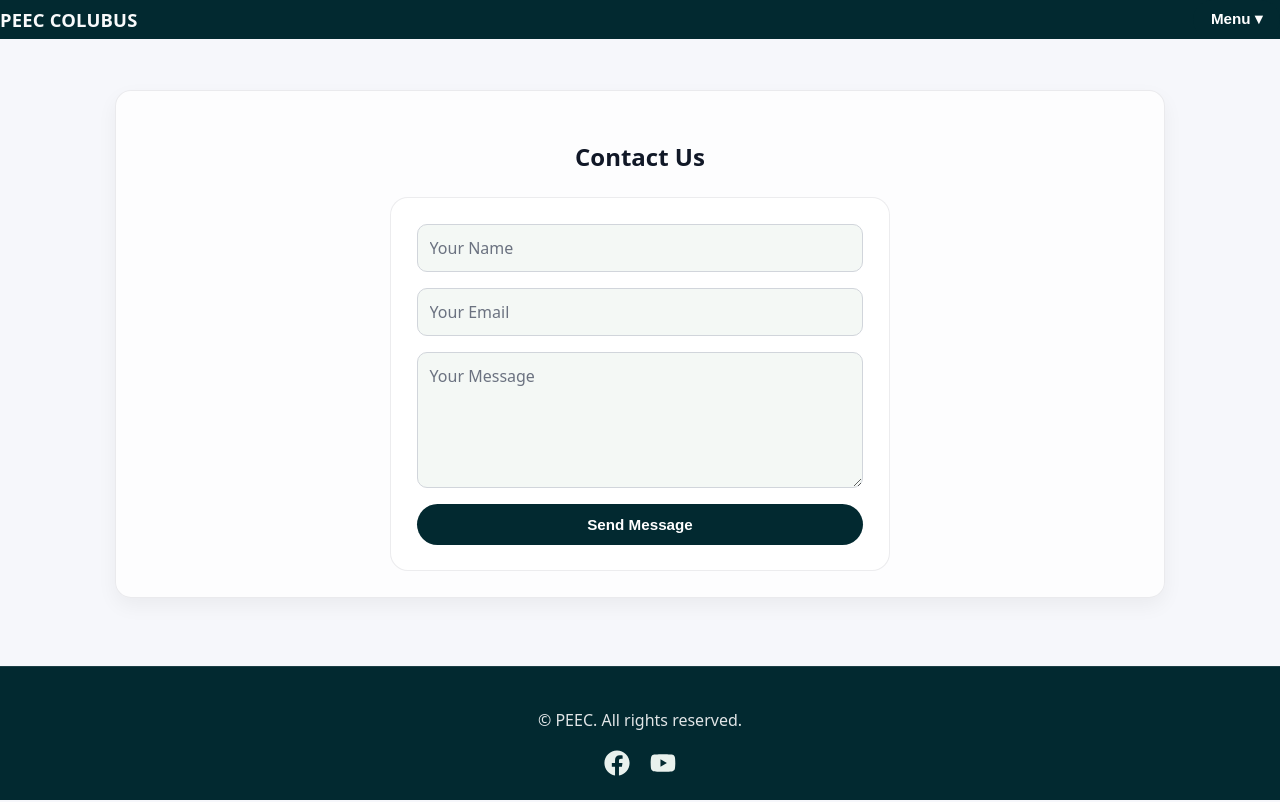
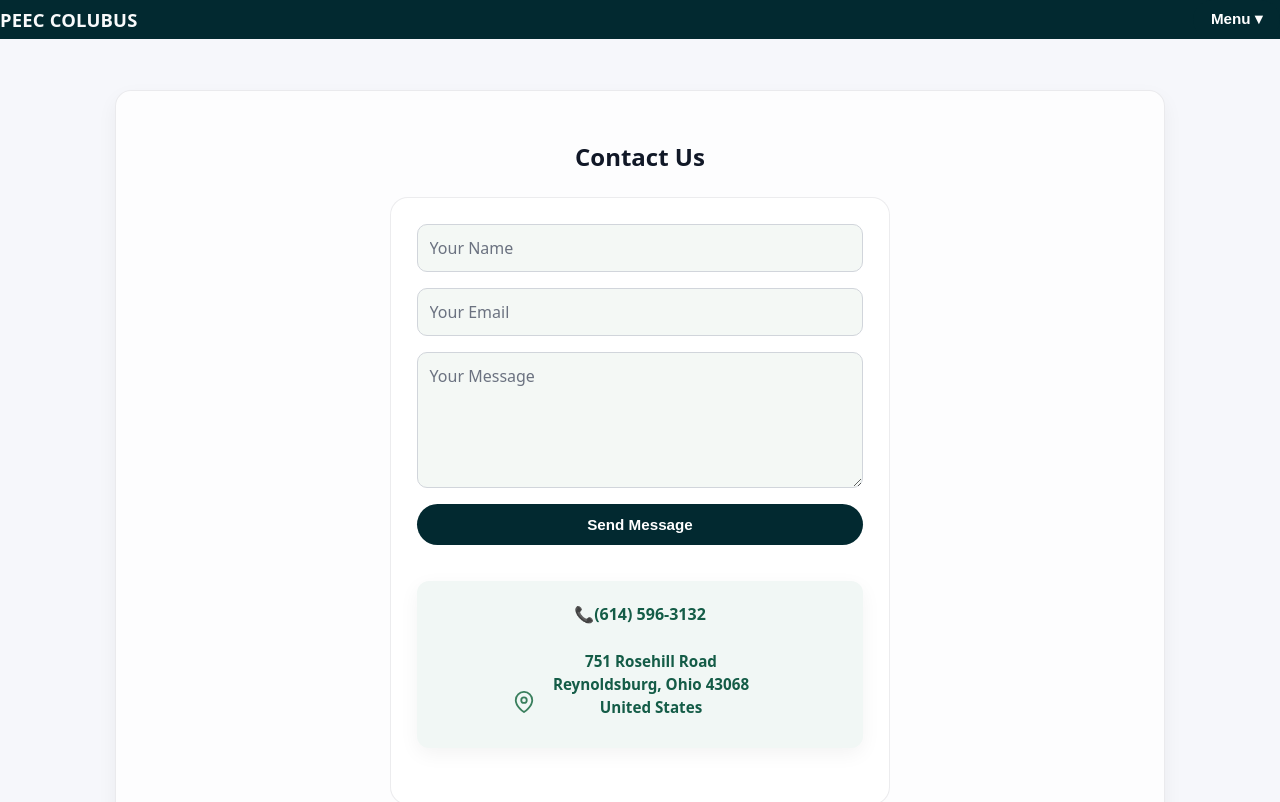
Before and after one commit to Mawitey/PEEC-Website-Frontend, a React (Vite) app: page /contact in a window 1280 px wide. Shown: the top 802 px of the page. Built offline with nearby package versions, Linux system fonts and the light colour scheme.

Commit message:
fixed website after taking comments from church members

```diff
--- a/src/pages/About.jsx
+++ b/src/pages/About.jsx
@@ -109,9 +109,6 @@ function About() {
                         congregation, prompting the search for a larger meeting place. Leaders were appointed to serve as elders
                         of the fellowship.
                         <h3>Important Milestones</h3>
-                        As the fellowship continued to grow and multiply, the homes that once hosted the gatherings could no
-                        longer accommodate the congregation, prompting the search for a larger meeting place. During this
-                        period, leaders were appointed to serve as elders of the fellowship.
                         In September 2010, the church officially began holding its services at the Bethany Lutheran Church
                         building, where it continued to meet until the end of 2015. Beginning in early 2016, the church started
                         holding its services at The Cross Walk Church building.
@@ -127,7 +124,7 @@ function About() {
                         affairs of the congregation. Pastor Negga Woldesemaet has been serving the Lord since his childhood in
                         Eritrea and Ethiopia. He holds a Master of Divinity degree from Asbury Theological Seminary.
                         In 2021, the church recognized and ordained Pastor Mulugeta Megisteab as a church teacher, affirming
-                        the grace God has given him to teach the Word of God. During the same period, Evangelist Paul
+                        the grace God has given him to teach the Word of God. During the same period, Evangelist Paulos
                         Gebremariam was recognized and ordained as an evangelist, acknowledging God’s call upon his life to
                         proclaim the gospel.
 
--- a/src/pages/Contact.jsx
+++ b/src/pages/Contact.jsx
@@ -1,4 +1,138 @@
+// import { useState } from "react";
+//
+// export default function Contact() {
+//     const [form, setForm] = useState({
+//         name: "",
+//         email: "",
+//         message: "",
+//     });
+//
+//     const [status, setStatus] = useState("");
+//
+//     function handleChange(e) {
+//         setForm({ ...form, [e.target.name]: e.target.value });
+//     }
+//
+//     async function handleSubmit(e) {
+//         e.preventDefault();
+//         setStatus("Sending...");
+//
+//         try {
+//             const res = await fetch(
+//                 "https://xvhnx82dx5.execute-api.us-east-1.amazonaws.com/contact",
+//                 {
+//                     method: "POST",
+//                     headers: { "Content-Type": "application/json" },
+//                     body: JSON.stringify({
+//                         name: form.name,
+//                         email: form.email,
+//                         message: form.message,
+//                     }),
+//                 }
+//             );
+//
+//             const data = await res.json().catch(() => ({}));
+//
+//             if (!res.ok) {
+//                 throw new Error(data.error || `HTTP ${res.status}`);
+//             }
+//
+//             setStatus("Message sent successfully 🙏");
+//             setForm({ name: "", email: "", message: "" });
+//         } catch (err) {
+//             console.error(err);
+//             setStatus("Failed to send message. Please try again.");
+//         }
+//     }
+//
+//     return (
+//         <section className="contact-section">
+//             <h1>Contact Us</h1>
+//             <form onSubmit={handleSubmit} className="contact-form">
+//                 <input
+//                     name="name"
+//                     placeholder="Your Name"
+//                     value={form.name}
+//                     onChange={handleChange}
+//                     required
+//                 />
+//
+//                 <input
+//                     name="email"
+//                     type="email"
+//                     placeholder="Your Email"
+//                     value={form.email}
+//                     onChange={handleChange}
+//                     required
+//                 />
+//
+//                 <textarea
+//                     name="message"
+//                     placeholder="Your Message"
+//                     rows="5"
+//                     value={form.message}
+//                     onChange={handleChange}
+//                     required
+//                 />
+//
+//                 {/*<button type="submit">Send Message</button>*/}
+//                 <button type="submit" disabled={status === "Sending..."}>
+//                     {status === "Sending..." ? "Sending..." : "Send Message"}
+//                 </button>
+//
+//
+//                 {status && <p className="contact-status">{status}</p>}
+//
+//                             <div className="contact-info">
+//                                           <div className="contact-info-item">
+//                                             <span className="contact-icon">📞</span>
+//                                             <a className="contact-link" href="tel:+16145963132">(614) 596-3132</a>
+//                                           </div>
+//
+//                                           <div className="contact-info-item">
+//                                             <span className="contact-icon">📍</span>
+//                                             <div className="contact-address">
+//                                               <div>751 Rosehill Road</div>
+//                                               <div>Reynoldsburg, Ohio 43068</div>
+//                                               <div>United States</div>
+//                                             </div>
+//                                           </div>
+//
+//                                           <a
+//                                             className="maps-button"
+//                                             href="https://maps.google.com/?q=751 Rosehill Rd, Reynoldsburg, OH 43068"
+//                                             target="_blank"
+//                                             rel="noopener noreferrer"
+//                                           >
+//                                             Open in Google Maps
+//                                           </a>
+//                                         </div>
+//             </form>
+//         </section>
+//     );
+// }
+
+
+
 import { useState } from "react";
+
+/* Google Maps style location pin */
+const MapPinIcon = () => (
+    <svg
+        xmlns="http://www.w3.org/2000/svg"
+        width="22"
+        height="22"
+        viewBox="0 0 24 24"
+        fill="none"
+        stroke="currentColor"
+        strokeWidth="2"
+        strokeLinecap="round"
+        strokeLinejoin="round"
+    >
+        <path d="M21 10c0 7-9 13-9 13s-9-6-9-13a9 9 0 1 1 18 0z"></path>
+        <circle cx="12" cy="10" r="3"></circle>
+    </svg>
+);
 
 export default function Contact() {
     const [form, setForm] = useState({
@@ -23,19 +157,12 @@ export default function Contact() {
                 {
                     method: "POST",
                     headers: { "Content-Type": "application/json" },
-                    body: JSON.stringify({
-                        name: form.name,
-                        email: form.email,
-                        message: form.message,
-                    }),
+                    body: JSON.stringify(form),
                 }
             );
 
             const data = await res.json().catch(() => ({}));
-
-            if (!res.ok) {
-                throw new Error(data.error || `HTTP ${res.status}`);
-            }
+            if (!res.ok) throw new Error(data.error || "Failed");
 
             setStatus("Message sent successfully 🙏");
             setForm({ name: "", email: "", message: "" });
@@ -76,13 +203,42 @@ export default function Contact() {
                     required
                 />
 
-                {/*<button type="submit">Send Message</button>*/}
                 <button type="submit" disabled={status === "Sending..."}>
                     {status === "Sending..." ? "Sending..." : "Send Message"}
                 </button>
 
+                {status && <p className="contact-status">{status}</p>}
 
-                {status && <p className="contact-status">{status}</p>}
+                {/* CONTACT INFO */}
+                <div className="contact-info">
+
+                    {/* Phone */}
+                    <div className="contact-info-item">
+                        <span className="contact-icon">📞</span>
+                        <a className="contact-link" href="tel:+16145963132">
+                            (614) 596-3132
+                        </a>
+                    </div>
+
+                    {/* Address (clickable Google Maps) */}
+                    <div className="contact-info-item">
+                        <span className="contact-icon">
+                            <MapPinIcon />
+                        </span>
+
+                        <a
+                            className="contact-link address-link"
+                            href="https://maps.google.com/?q=751 Rosehill Rd, Reynoldsburg, OH 43068"
+                            target="_blank"
+                            rel="noopener noreferrer"
+                        >
+                            <div>751 Rosehill Road</div>
+                            <div>Reynoldsburg, Ohio 43068</div>
+                            <div>United States</div>
+                        </a>
+                    </div>
+
+                </div>
             </form>
         </section>
     );
--- a/src/pages/Updates.jsx
+++ b/src/pages/Updates.jsx
@@ -30,7 +30,7 @@ function Updates() {
                     <small>Every Sunday at 12:30 PM</small>
                 </div>
                 <div className="card">
-                    <h3>Prayer</h3>
+                    <h3>Morning Prayer</h3>
                     <small>Everyday, 6:00 - 7:00 AM</small>
                 </div>
                 <div className="card">
--- a/src/styles.css
+++ b/src/styles.css
@@ -1401,3 +1401,84 @@ section .card:last-child {
     background-color: #16211f;
     transform: translateY(-2px);
 }
+
+/* Leader card images (carousel) */
+.leader-card img {
+  width: 100%;
+  height: 260px;              /* or whatever you use */
+  object-fit: cover;
+  object-position: center top; /* ✅ keeps heads from getting cut */
+  display: block;
+}
+
+/* Modal image (tap for notes) */
+.leader-modal-img {
+  width: 100%;
+  height: 320px;               /* adjust as you like */
+  object-fit: cover;
+  object-position: center top; /* ✅ */
+  border-radius: 14px;
+  display: block;
+}
+
+
+.contact-info {
+    background: #f1f7f5;         /* your light green theme */
+    border-radius: 12px;
+    padding: 20px;
+    margin: 20px 0 30px;
+    text-align: center;
+    box-shadow: 0 6px 20px rgba(0,0,0,0.05);
+}
+
+.contact-info p {
+    margin: 10px 0;
+    font-size: 1.05rem;
+    color: #1f2f2b;
+    font-weight: 500;
+}
+
+.contact-info a {
+    color: #145c47;                /* church green */
+    font-weight: 600;
+    text-decoration: none;
+}
+
+.contact-info a:hover {
+    text-decoration: underline;
+}
+
+/* Google Maps button */
+.contact-info a[href*="maps.google"] {
+    display: inline-block;
+    margin-top: 12px;
+    padding: 10px 18px;
+    /*background-color: rgba(2, 41, 48, 1); /*background: #145c47;*/
+    color: #145c47;                /* church green */
+    /*color: white;*/
+    border-radius: 25px;
+    font-size: 0.95rem;
+    transition: all 0.25s ease;
+}
+
+.contact-info a[href*="maps.google"]:hover {
+    /*background: #0f4736;*/
+    transform: translateY(-2px);
+}
+
+.address-link {
+    display: flex;
+    flex-direction: column;
+    text-decoration: none;
+    color: inherit;
+    line-height: 1.5;
+    transition: 0.2s ease;
+}
+
+.address-link:hover {
+    color: #3a7f5d;
+}
+
+.contact-icon svg {
+    color: #3a7f5d;
+}
```
